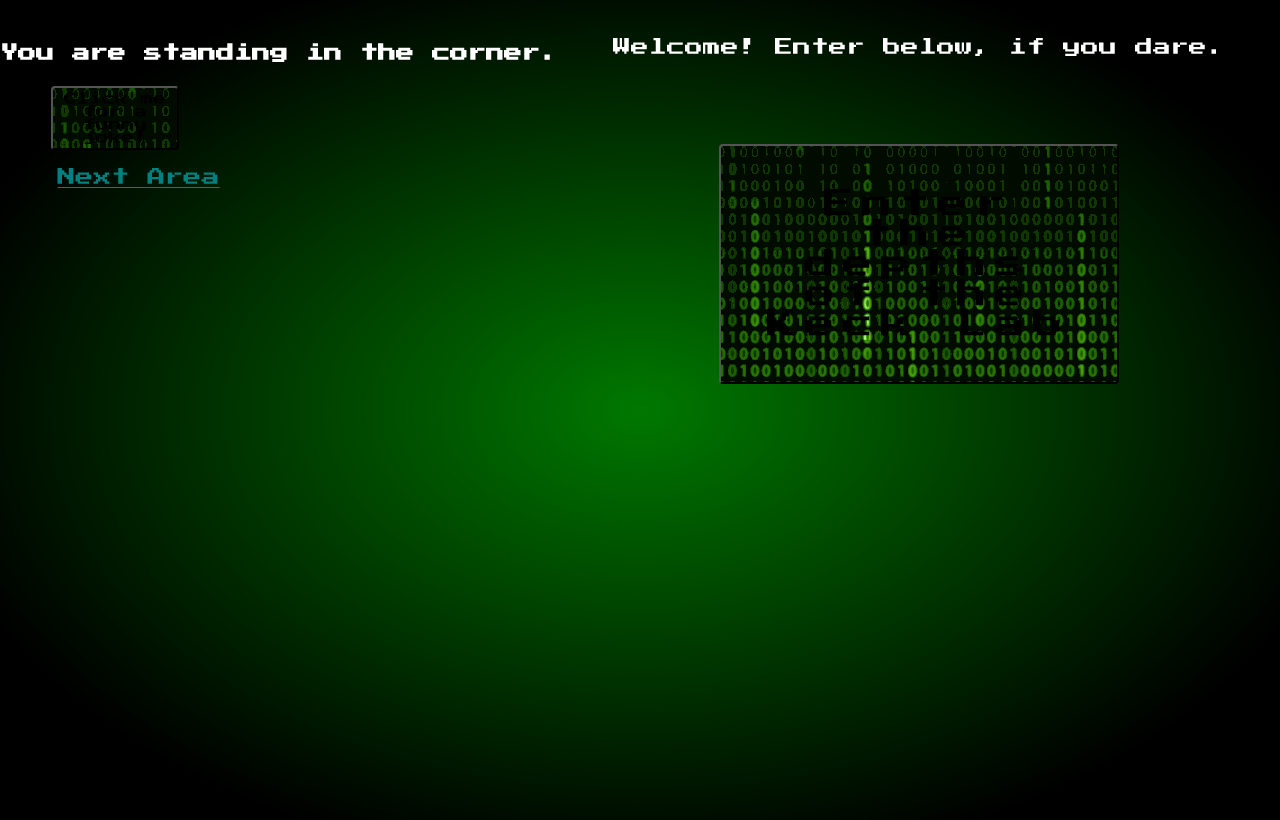
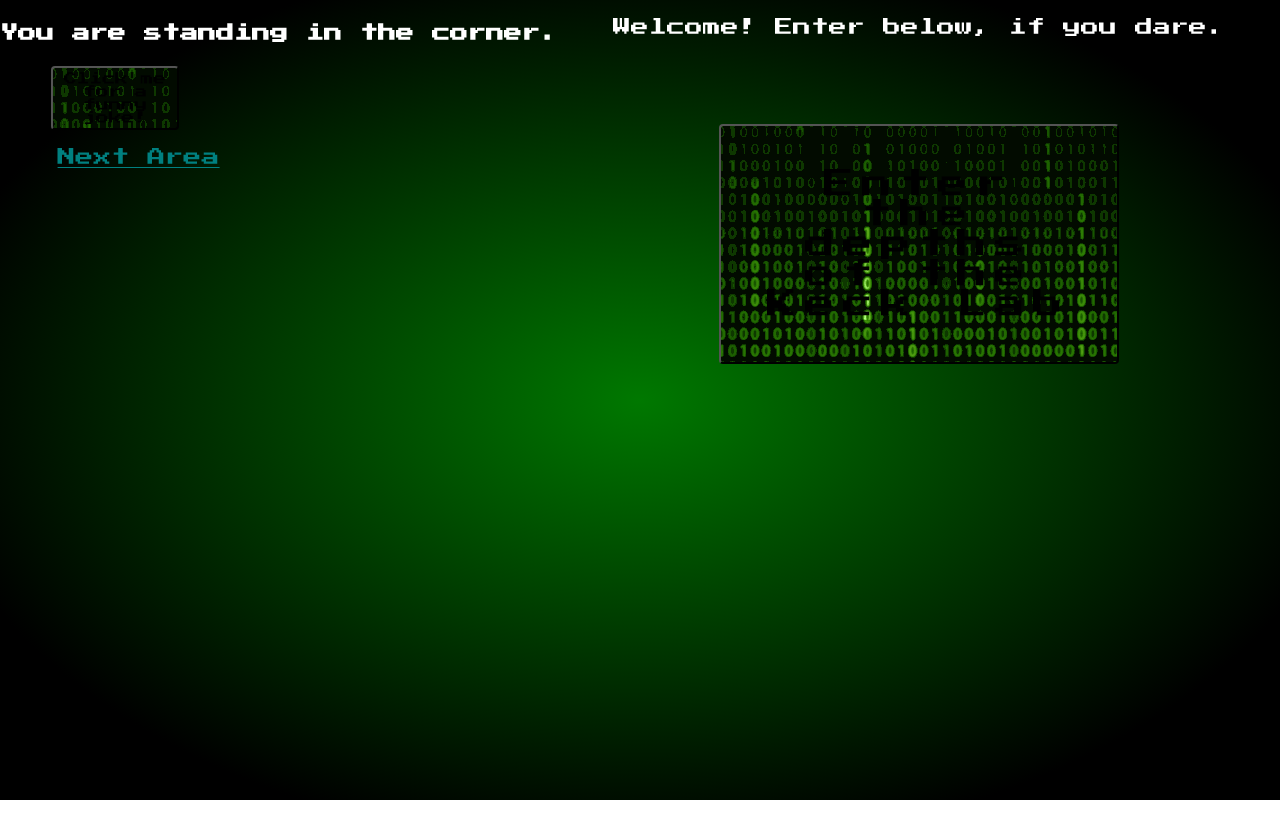
Before and after one commit to djacosta-01/TheEsapists, a React (Create React App) app in the folder keck-escape-room/: page /corner in a window 1280 px wide. Built offline with nearby package versions, Linux system fonts and the light colour scheme; no server answers.

Commit message:
Fixing CSS margins/padding and fixing scrollbars that should not be there

```diff
--- a/keck-escape-room/src/components/App.css
+++ b/keck-escape-room/src/components/App.css
@@ -2,18 +2,19 @@
 
 body {
   margin: 0;
+  padding: 0;
 }
 
 .App {
   display: grid;
-  grid-template-rows: auto auto auto;
-  grid-template-columns: auto auto auto;
+  grid-template-rows: auto 1fr auto;
+  grid-template-columns: auto 1fr auto;
   margin: 0;
+  padding: 0;
   height: 100vh;
   width: 100vw;
   background-color: black;
   background-image: radial-gradient(rgba(0, 120, 0, 1), black 80%);
-  padding-top: 20px;
   font-size: large;
   color: white;
   font-family: "Press Start 2P";
@@ -23,6 +24,7 @@ body {
 #game-loader {
   grid-row: 1 / span 3;
   /* background-color: blue; */
+  padding-top: 20px;
 }
 
 /* Game content */
@@ -85,6 +87,7 @@ button:hover {
   grid-column: 3 / 3;
   margin: 0 0 0 10vw;
   font-size: small;
+  padding-top: 20px;
   padding-right: 0vw;
   width: 29vw;
 }
```
